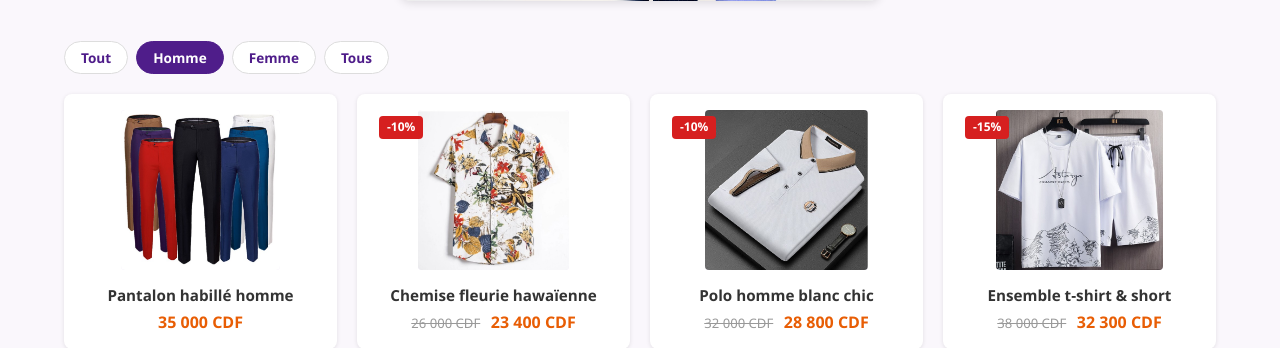
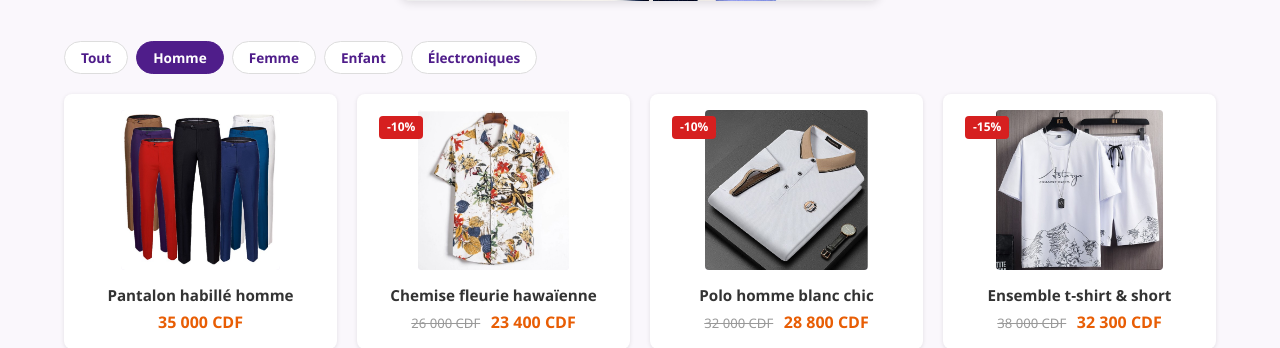
Before and after one commit to jeankamona-netizen/majit-shop, a Flask app: page /?public=homme in a window 1280 px wide. Shown: the part 455-803 px from the top of the page. Run offline with Flask 3, Linux system fonts and the light colour scheme.

Commit message:
Remplace le filtre "Tous" par "Enfant" et "Électroniques" sur l'accueil
La barre de filtre affiche désormais Tout / Homme / Femme / Enfant /
Électroniques (toujours visible, même sans article "enfant" pour
l'instant). Électroniques filtre par catégorie, les autres par public.

```diff
--- a/app.py
+++ b/app.py
@@ -209,16 +209,18 @@ def compter_visite():
 @app.route("/")
 def accueil():
     produits = [p for p in charger_produits() if p.get("stock", 0) > 0]
-    publics = publics_presents_tries(produits)
     public_filtre = request.args.get("public", "")
+    categorie_filtre = request.args.get("categorie", "")
     if public_filtre in PUBLICS:
         produits = [p for p in produits if p.get("public", "unisexe") == public_filtre]
+    elif categorie_filtre in CATEGORIES:
+        produits = [p for p in produits if p["categorie"] == categorie_filtre]
     return render_template(
         "index.html",
         categories=CATEGORIES,
         produits=produits,
-        publics=publics,
         public_filtre=public_filtre,
+        categorie_filtre=categorie_filtre,
         public_labels=PUBLICS,
     )
 
--- a/templates/index.html
+++ b/templates/index.html
@@ -13,14 +13,13 @@
 
 <section class="section-categorie">
     <div class="conteneur">
-        {% if publics|length > 1 %}
         <div class="filtre-public">
-            <a href="{{ url_for('accueil') }}" class="filtre-public-lien {{ 'filtre-public-actif' if not public_filtre else '' }}">Tout</a>
-            {% for pub in publics %}
-                <a href="{{ url_for('accueil', public=pub) }}" class="filtre-public-lien {{ 'filtre-public-actif' if public_filtre == pub else '' }}">{{ public_labels[pub] }}</a>
-            {% endfor %}
+            <a href="{{ url_for('accueil') }}" class="filtre-public-lien {{ 'filtre-public-actif' if not public_filtre and not categorie_filtre else '' }}">Tout</a>
+            <a href="{{ url_for('accueil', public='homme') }}" class="filtre-public-lien {{ 'filtre-public-actif' if public_filtre == 'homme' else '' }}">Homme</a>
+            <a href="{{ url_for('accueil', public='femme') }}" class="filtre-public-lien {{ 'filtre-public-actif' if public_filtre == 'femme' else '' }}">Femme</a>
+            <a href="{{ url_for('accueil', public='enfant') }}" class="filtre-public-lien {{ 'filtre-public-actif' if public_filtre == 'enfant' else '' }}">Enfant</a>
+            <a href="{{ url_for('accueil', categorie='telephones') }}" class="filtre-public-lien {{ 'filtre-public-actif' if categorie_filtre == 'telephones' else '' }}">Électroniques</a>
         </div>
-        {% endif %}
 
         <div class="grille-produits">
             {% for produit in produits %}
```
